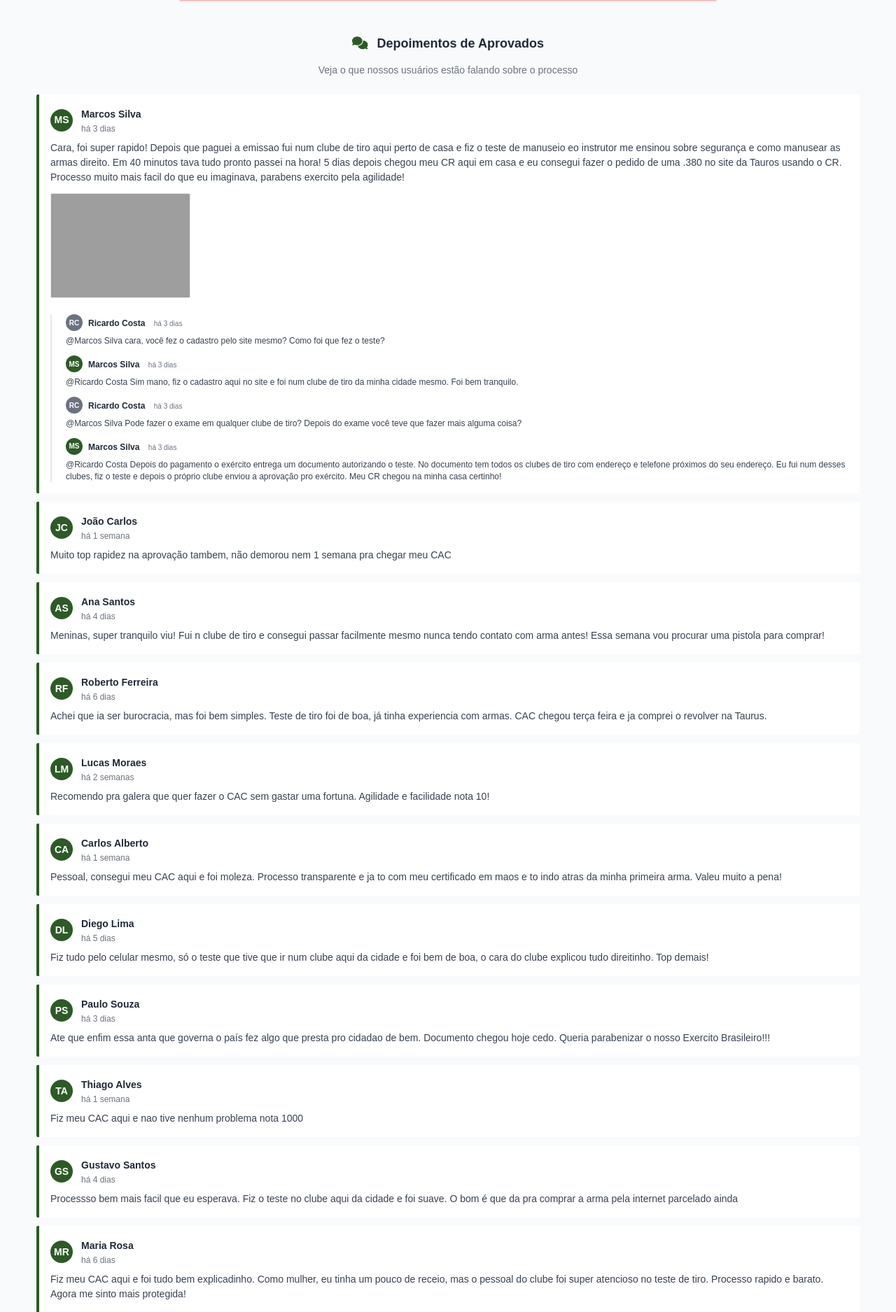
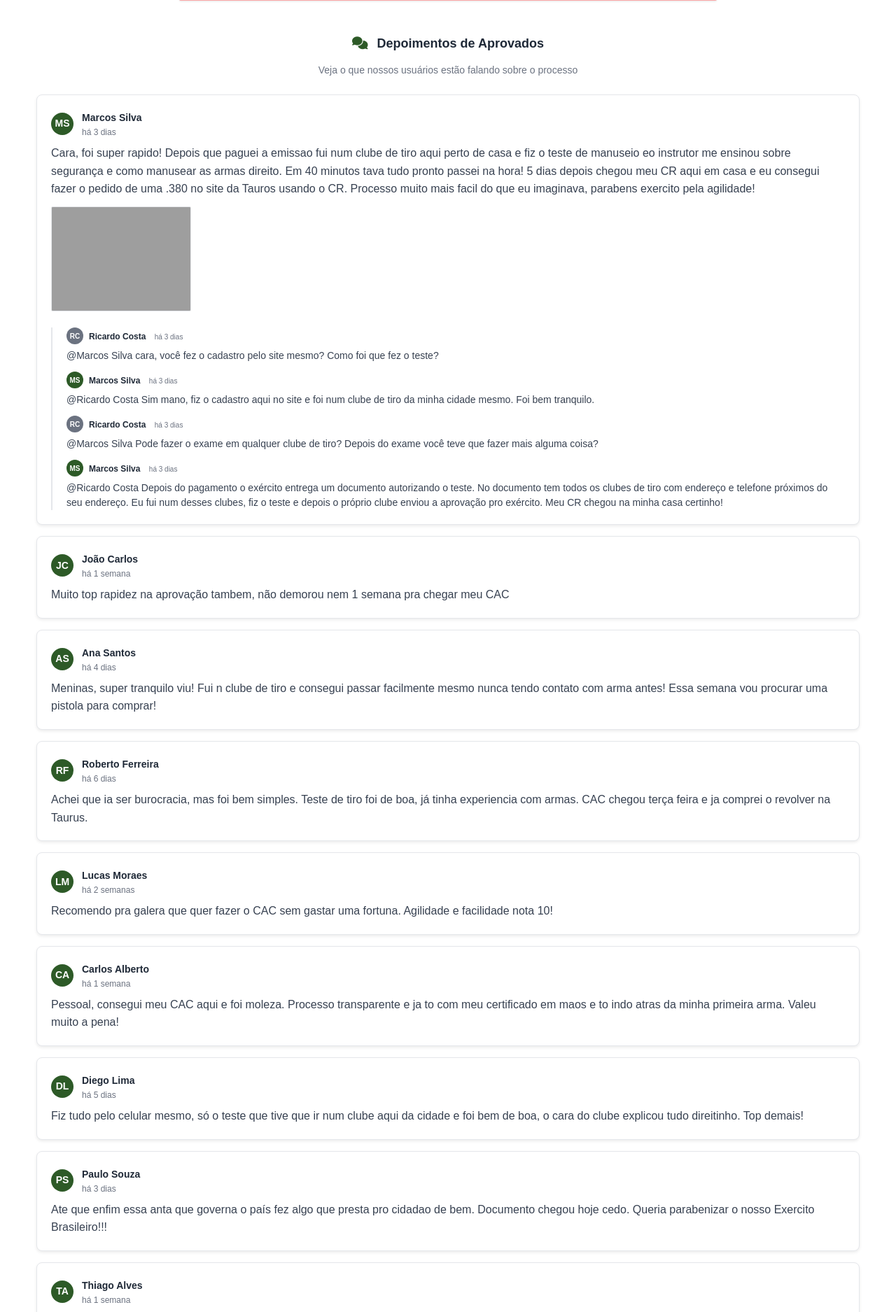
Before and after one commit to Senha1298/cac-1, a Flask app: page /aprovado in a window 1280 px wide. Shown: the part 1432-3307 px from the top of the page at 70% size. Run offline with Flask 3, Linux system fonts and the light colour scheme; the visitor is signed in with stand-in values (Sample User, id 1); data that the repository does not hold is empty; some libraries are stand-ins or nearby versions; some web fonts are replaced; grey boxes are pictures that could not be loaded.

Commit message:
Improve the appearance of user comments and page background
Update the `aprovado.html` template to set the page background to white, increase comment font size, remove the left border on comments, and style each comment within a distinct box with no borders for better organization and aesthetics.

Replit-Commit-Author: Agent
Replit-Commit-Session-Id: 4e8a3271-fc60-46cb-bbe1-2fb08af81737
Replit-Commit-Checkpoint-Type: full_checkpoint
Replit-Commit-Screenshot-Url: https://storage.googleapis.com/screenshot-production-us-central1/a7e5579c-c6ab-4f3c-abec-5cf7d859c244/4e8a3271-fc60-46cb-bbe1-2fb08af81737/4KZc1xT

```diff
--- a/templates/aprovado.html
+++ b/templates/aprovado.html
@@ -1,7 +1,12 @@
 {% extends "layout.html" %}
 
 {% block content %}
-<main class="container mx-auto px-1 py-2 mt-4 max-w-none w-full">
+<style>
+    body {
+        background-color: #fff !important;
+    }
+</style>
+<main class="container mx-auto px-1 py-2 mt-4 max-w-none w-full" style="background-color: #fff;">
     <div class="mb-6">
         <p class="mb-3 text-base">Informamos que seu processo foi registrado com sucesso no Sistema Nacional de Armas (SINARM) da Polícia Federal. Para concluir a obtenção do Certificado de Registro CAC, <strong>é obrigatório o pagamento da Taxa de Emissão do CR no valor de R$ 64,80</strong>.</p>
     </div>
@@ -110,7 +115,7 @@
     </div>
 
     <!-- Seção de Comentários -->
-    <div style="max-width: 2400px; margin: 48px auto 0 auto; padding: 0 20px;">
+    <div style="max-width: 2400px; margin: 48px auto 0 auto; padding: 0 20px; background-color: #fff;">
         <div style="text-align: center; margin-bottom: 24px;">
             <h3 style="font-size: 18px; font-weight: bold; color: #1f2937; margin-bottom: 8px;">
                 <i class="fas fa-comments" style="color: #2D5A27; margin-right: 8px;"></i>
@@ -121,7 +126,7 @@
 
         <div>
                 <!-- Comentário 1 - Específico sobre teste de tiro -->
-                <div style="background: white; padding: 16px; margin-bottom: 12px; border-radius: 2px; border-left: 4px solid #2D5A27;">
+                <div style="background: white; padding: 20px; margin-bottom: 16px; border-radius: 8px; box-shadow: 0 2px 4px rgba(0,0,0,0.08); border: 1px solid #e5e7eb;">
                     <div style="display: flex; align-items: center; margin-bottom: 8px;">
                         <div style="width: 32px; height: 32px; background-color: #2D5A27; border-radius: 50%; display: flex; align-items: center; justify-content: center; margin-right: 12px;">
                             <span style="color: white; font-weight: bold; font-size: 14px;">MS</span>
@@ -131,7 +136,7 @@
                             <div style="font-size: 12px; color: #6b7280;">há 3 dias</div>
                         </div>
                     </div>
-                    <p style="font-size: 14px; color: #374151; line-height: 1.5; margin: 0 0 12px 0;">
+                    <p style="font-size: 16px; color: #374151; line-height: 1.6; margin: 0 0 12px 0;">
                         Cara, foi super rapido! Depois que paguei a emissao fui num clube de tiro aqui perto de casa e fiz o teste de manuseio eo instrutor me ensinou sobre segurança e como manusear as armas direito. Em 40 minutos tava tudo pronto passei na hora! 5 dias depois chegou meu CR aqui em casa e eu consegui fazer o pedido de uma .380 no site da Tauros usando o CR. Processo muito mais facil do que eu imaginava, parabens exercito pela agilidade!
                     </p>
                     <div style="margin-bottom: 12px;">
@@ -151,7 +156,7 @@
                                     <span style="font-size: 10px; color: #6b7280; margin-left: 8px;">há 3 dias</span>
                                 </div>
                             </div>
-                            <p style="font-size: 12px; color: #374151; line-height: 1.4; margin: 0;">
+                            <p style="font-size: 14px; color: #374151; line-height: 1.5; margin: 0;">
                                 @Marcos Silva cara, você fez o cadastro pelo site mesmo? Como foi que fez o teste?
                             </p>
                         </div>
@@ -166,7 +171,7 @@
                                     <span style="font-size: 10px; color: #6b7280; margin-left: 8px;">há 3 dias</span>
                                 </div>
                             </div>
-                            <p style="font-size: 12px; color: #374151; line-height: 1.4; margin: 0;">
+                            <p style="font-size: 14px; color: #374151; line-height: 1.5; margin: 0;">
                                 @Ricardo Costa Sim mano, fiz o cadastro aqui no site e foi num clube de tiro da minha cidade mesmo. Foi bem tranquilo.
                             </p>
                         </div>
@@ -181,7 +186,7 @@
                                     <span style="font-size: 10px; color: #6b7280; margin-left: 8px;">há 3 dias</span>
                                 </div>
                             </div>
-                            <p style="font-size: 12px; color: #374151; line-height: 1.4; margin: 0;">
+                            <p style="font-size: 14px; color: #374151; line-height: 1.5; margin: 0;">
                                 @Marcos Silva Pode fazer o exame em qualquer clube de tiro? Depois do exame você teve que fazer mais alguma coisa?
                             </p>
                         </div>
@@ -196,7 +201,7 @@
                                     <span style="font-size: 10px; color: #6b7280; margin-left: 8px;">há 3 dias</span>
                                 </div>
                             </div>
-                            <p style="font-size: 12px; color: #374151; line-height: 1.4; margin: 0;">
+                            <p style="font-size: 14px; color: #374151; line-height: 1.5; margin: 0;">
                                 @Ricardo Costa Depois do pagamento o exército entrega um documento autorizando o teste. No documento tem todos os clubes de tiro com endereço e telefone próximos do seu endereço. Eu fui num desses clubes, fiz o teste e depois o próprio clube enviou a aprovação pro exército. Meu CR chegou na minha casa certinho!
                             </p>
                         </div>
@@ -204,7 +209,7 @@
                 </div>
 
                 <!-- Comentário 2 -->
-                <div style="background: white; padding: 16px; margin-bottom: 12px; border-radius: 2px; border-left: 4px solid #2D5A27;">
+                <div style="background: white; padding: 20px; margin-bottom: 16px; border-radius: 8px; box-shadow: 0 2px 4px rgba(0,0,0,0.08); border: 1px solid #e5e7eb;">
                     <div style="display: flex; align-items: center; margin-bottom: 8px;">
                         <div style="width: 32px; height: 32px; background-color: #2D5A27; border-radius: 50%; display: flex; align-items: center; justify-content: center; margin-right: 12px;">
                             <span style="color: white; font-weight: bold; font-size: 14px;">JC</span>
@@ -214,13 +219,13 @@
                             <div style="font-size: 12px; color: #6b7280;">há 1 semana</div>
                         </div>
                     </div>
-                    <p style="font-size: 14px; color: #374151; line-height: 1.5; margin: 0;">
+                    <p style="font-size: 16px; color: #374151; line-height: 1.6; margin: 0;">
                         Muito top rapidez na aprovação tambem, não demorou nem 1 semana pra chegar meu CAC
                     </p>
                 </div>
 
                 <!-- Comentário 3 - Mulher -->
-                <div style="background: white; padding: 16px; margin-bottom: 12px; border-radius: 2px; border-left: 4px solid #2D5A27;">
+                <div style="background: white; padding: 20px; margin-bottom: 16px; border-radius: 8px; box-shadow: 0 2px 4px rgba(0,0,0,0.08); border: 1px solid #e5e7eb;">
                     <div style="display: flex; align-items: center; margin-bottom: 8px;">
                         <div style="width: 32px; height: 32px; background-color: #2D5A27; border-radius: 50%; display: flex; align-items: center; justify-content: center; margin-right: 12px;">
                             <span style="color: white; font-weight: bold; font-size: 14px;">AS</span>
@@ -230,13 +235,13 @@
                             <div style="font-size: 12px; color: #6b7280;">há 4 dias</div>
                         </div>
                     </div>
-                    <p style="font-size: 14px; color: #374151; line-height: 1.5; margin: 0;">
+                    <p style="font-size: 16px; color: #374151; line-height: 1.6; margin: 0;">
                         Meninas, super tranquilo viu! Fui n clube de tiro e consegui passar facilmente mesmo nunca tendo contato com arma antes! Essa semana vou procurar uma pistola para comprar!
                     </p>
                 </div>
 
                 <!-- Comentário 4 -->
-                <div style="background: white; padding: 16px; margin-bottom: 12px; border-radius: 2px; border-left: 4px solid #2D5A27;">
+                <div style="background: white; padding: 20px; margin-bottom: 16px; border-radius: 8px; box-shadow: 0 2px 4px rgba(0,0,0,0.08); border: 1px solid #e5e7eb;">
                     <div style="display: flex; align-items: center; margin-bottom: 8px;">
                         <div style="width: 32px; height: 32px; background-color: #2D5A27; border-radius: 50%; display: flex; align-items: center; justify-content: center; margin-right: 12px;">
                             <span style="color: white; font-weight: bold; font-size: 14px;">RF</span>
@@ -246,13 +251,13 @@
                             <div style="font-size: 12px; color: #6b7280;">há 6 dias</div>
                         </div>
                     </div>
-                    <p style="font-size: 14px; color: #374151; line-height: 1.5; margin: 0;">
+                    <p style="font-size: 16px; color: #374151; line-height: 1.6; margin: 0;">
                         Achei que ia ser burocracia, mas foi bem simples. Teste de tiro foi de boa, já tinha experiencia com armas. CAC chegou terça feira e ja comprei o revolver na Taurus.
                     </p>
                 </div>
 
                 <!-- Comentário 5 -->
-                <div style="background: white; padding: 16px; margin-bottom: 12px; border-radius: 2px; border-left: 4px solid #2D5A27;">
+                <div style="background: white; padding: 20px; margin-bottom: 16px; border-radius: 8px; box-shadow: 0 2px 4px rgba(0,0,0,0.08); border: 1px solid #e5e7eb;">
                     <div style="display: flex; align-items: center; margin-bottom: 8px;">
                         <div style="width: 32px; height: 32px; background-color: #2D5A27; border-radius: 50%; display: flex; align-items: center; justify-content: center; margin-right: 12px;">
                             <span style="color: white; font-weight: bold; font-size: 14px;">LM</span>
@@ -262,13 +267,13 @@
                             <div style="font-size: 12px; color: #6b7280;">há 2 semanas</div>
                         </div>
                     </div>
-                    <p style="font-size: 14px; color: #374151; line-height: 1.5; margin: 0;">
+                    <p style="font-size: 16px; color: #374151; line-height: 1.6; margin: 0;">
                         Recomendo pra galera que quer fazer o CAC sem gastar uma fortuna. Agilidade e facilidade nota 10!
                     </p>
                 </div>
 
                 <!-- Comentário 6 -->
-                <div style="background: white; padding: 16px; margin-bottom: 12px; border-radius: 2px; border-left: 4px solid #2D5A27;">
+                <div style="background: white; padding: 20px; margin-bottom: 16px; border-radius: 8px; box-shadow: 0 2px 4px rgba(0,0,0,0.08); border: 1px solid #e5e7eb;">
                     <div style="display: flex; align-items: center; margin-bottom: 8px;">
                         <div style="width: 32px; height: 32px; background-color: #2D5A27; border-radius: 50%; display: flex; align-items: center; justify-content: center; margin-right: 12px;">
                             <span style="color: white; font-weight: bold; font-size: 14px;">CA</span>
@@ -278,13 +283,13 @@
                             <div style="font-size: 12px; color: #6b7280;">há 1 semana</div>
                         </div>
                     </div>
-                    <p style="font-size: 14px; color: #374151; line-height: 1.5; margin: 0;">
+                    <p style="font-size: 16px; color: #374151; line-height: 1.6; margin: 0;">
                         Pessoal, consegui meu CAC aqui e foi moleza. Processo transparente e ja to com meu certificado em maos e to indo atras da minha primeira arma. Valeu muito a pena!
                     </p>
                 </div>
 
                 <!-- Comentário 7 -->
-                <div style="background: white; padding: 16px; margin-bottom: 12px; border-radius: 2px; border-left: 4px solid #2D5A27;">
+                <div style="background: white; padding: 20px; margin-bottom: 16px; border-radius: 8px; box-shadow: 0 2px 4px rgba(0,0,0,0.08); border: 1px solid #e5e7eb;">
                     <div style="display: flex; align-items: center; margin-bottom: 8px;">
                         <div style="width: 32px; height: 32px; background-color: #2D5A27; border-radius: 50%; display: flex; align-items: center; justify-content: center; margin-right: 12px;">
                             <span style="color: white; font-weight: bold; font-size: 14px;">DL</span>
@@ -294,13 +299,13 @@
                             <div style="font-size: 12px; color: #6b7280;">há 5 dias</div>
                         </div>
                     </div>
-                    <p style="font-size: 14px; color: #374151; line-height: 1.5; margin: 0;">
+                    <p style="font-size: 16px; color: #374151; line-height: 1.6; margin: 0;">
                         Fiz tudo pelo celular mesmo, só o teste que tive que ir num clube aqui da cidade e foi bem de boa, o cara do clube explicou tudo direitinho. Top demais!
                     </p>
                 </div>
 
                 <!-- Comentário 8 -->
-                <div style="background: white; padding: 16px; margin-bottom: 12px; border-radius: 2px; border-left: 4px solid #2D5A27;">
+                <div style="background: white; padding: 20px; margin-bottom: 16px; border-radius: 8px; box-shadow: 0 2px 4px rgba(0,0,0,0.08); border: 1px solid #e5e7eb;">
                     <div style="display: flex; align-items: center; margin-bottom: 8px;">
                         <div style="width: 32px; height: 32px; background-color: #2D5A27; border-radius: 50%; display: flex; align-items: center; justify-content: center; margin-right: 12px;">
                             <span style="color: white; font-weight: bold; font-size: 14px;">PS</span>
@@ -310,13 +315,13 @@
                             <div style="font-size: 12px; color: #6b7280;">há 3 dias</div>
                         </div>
                     </div>
-                    <p style="font-size: 14px; color: #374151; line-height: 1.5; margin: 0;">
+                    <p style="font-size: 16px; color: #374151; line-height: 1.6; margin: 0;">
                         Ate que enfim essa anta que governa o país fez algo que presta pro cidadao de bem. Documento chegou hoje cedo. Queria parabenizar o nosso Exercito Brasileiro!!!
                     </p>
                 </div>
 
                 <!-- Comentário 9 -->
-                <div style="background: white; padding: 16px; margin-bottom: 12px; border-radius: 2px; border-left: 4px solid #2D5A27;">
+                <div style="background: white; padding: 20px; margin-bottom: 16px; border-radius: 8px; box-shadow: 0 2px 4px rgba(0,0,0,0.08); border: 1px solid #e5e7eb;">
                     <div style="display: flex; align-items: center; margin-bottom: 8px;">
                         <div style="width: 32px; height: 32px; background-color: #2D5A27; border-radius: 50%; display: flex; align-items: center; justify-content: center; margin-right: 12px;">
                             <span style="color: white; font-weight: bold; font-size: 14px;">TA</span>
@@ -326,13 +331,13 @@
                             <div style="font-size: 12px; color: #6b7280;">há 1 semana</div>
                         </div>
                     </div>
-                    <p style="font-size: 14px; color: #374151; line-height: 1.5; margin: 0;">
+                    <p style="font-size: 16px; color: #374151; line-height: 1.6; margin: 0;">
                         Fiz meu CAC aqui e nao tive nenhum problema nota 1000
                     </p>
                 </div>
 
                 <!-- Comentário 10 -->
-                <div style="background: white; padding: 16px; margin-bottom: 12px; border-radius: 2px; border-left: 4px solid #2D5A27;">
+                <div style="background: white; padding: 20px; margin-bottom: 16px; border-radius: 8px; box-shadow: 0 2px 4px rgba(0,0,0,0.08); border: 1px solid #e5e7eb;">
                     <div style="display: flex; align-items: center; margin-bottom: 8px;">
                         <div style="width: 32px; height: 32px; background-color: #2D5A27; border-radius: 50%; display: flex; align-items: center; justify-content: center; margin-right: 12px;">
                             <span style="color: white; font-weight: bold; font-size: 14px;">GS</span>
@@ -342,13 +347,13 @@
                             <div style="font-size: 12px; color: #6b7280;">há 4 dias</div>
                         </div>
                     </div>
-                    <p style="font-size: 14px; color: #374151; line-height: 1.5; margin: 0;">
+                    <p style="font-size: 16px; color: #374151; line-height: 1.6; margin: 0;">
                         Processso bem mais facil que eu esperava. Fiz o teste no clube aqui da cidade e foi suave. O bom é que da pra comprar a arma pela internet parcelado ainda
                     </p>
                 </div>
 
                 <!-- Comentário 11 - Mulher -->
-                <div style="background: white; padding: 16px; margin-bottom: 12px; border-radius: 2px; border-left: 4px solid #2D5A27;">
+                <div style="background: white; padding: 20px; margin-bottom: 16px; border-radius: 8px; box-shadow: 0 2px 4px rgba(0,0,0,0.08); border: 1px solid #e5e7eb;">
                     <div style="display: flex; align-items: center; margin-bottom: 8px;">
                         <div style="width: 32px; height: 32px; background-color: #2D5A27; border-radius: 50%; display: flex; align-items: center; justify-content: center; margin-right: 12px;">
                             <span style="color: white; font-weight: bold; font-size: 14px;">MR</span>
@@ -358,13 +363,13 @@
                             <div style="font-size: 12px; color: #6b7280;">há 6 dias</div>
                         </div>
                     </div>
-                    <p style="font-size: 14px; color: #374151; line-height: 1.5; margin: 0;">
+                    <p style="font-size: 16px; color: #374151; line-height: 1.6; margin: 0;">
                         Fiz meu CAC aqui e foi tudo bem explicadinho. Como mulher, eu tinha um pouco de receio, mas o pessoal do clube foi super atencioso no teste de tiro. Processo rapido e barato. Agora me sinto mais protegida!
                     </p>
                 </div>
 
                 <!-- Comentário 12 -->
-                <div style="background: white; padding: 16px; margin-bottom: 12px; border-radius: 2px; border-left: 4px solid #2D5A27;">
+                <div style="background: white; padding: 20px; margin-bottom: 16px; border-radius: 8px; box-shadow: 0 2px 4px rgba(0,0,0,0.08); border: 1px solid #e5e7eb;">
                     <div style="display: flex; align-items: center; margin-bottom: 8px;">
                         <div style="width: 32px; height: 32px; background-color: #2D5A27; border-radius: 50%; display: flex; align-items: center; justify-content: center; margin-right: 12px;">
                             <span style="color: white; font-weight: bold; font-size: 14px;">AL</span>
@@ -374,7 +379,7 @@
                             <div style="font-size: 12px; color: #6b7280;">há 2 dias</div>
                         </div>
                     </div>
-                    <p style="font-size: 14px; color: #374151; line-height: 1.5; margin: 0;">
+                    <p style="font-size: 16px; color: #374151; line-height: 1.6; margin: 0;">
                         Cara, que site bom! Fiz meu CAC aqui semana passada e já to com o documento em mãos
                     </p>
                 </div>
```
Also changed, not shown: attached_assets/targeted_element_1756307130461.png (added).
